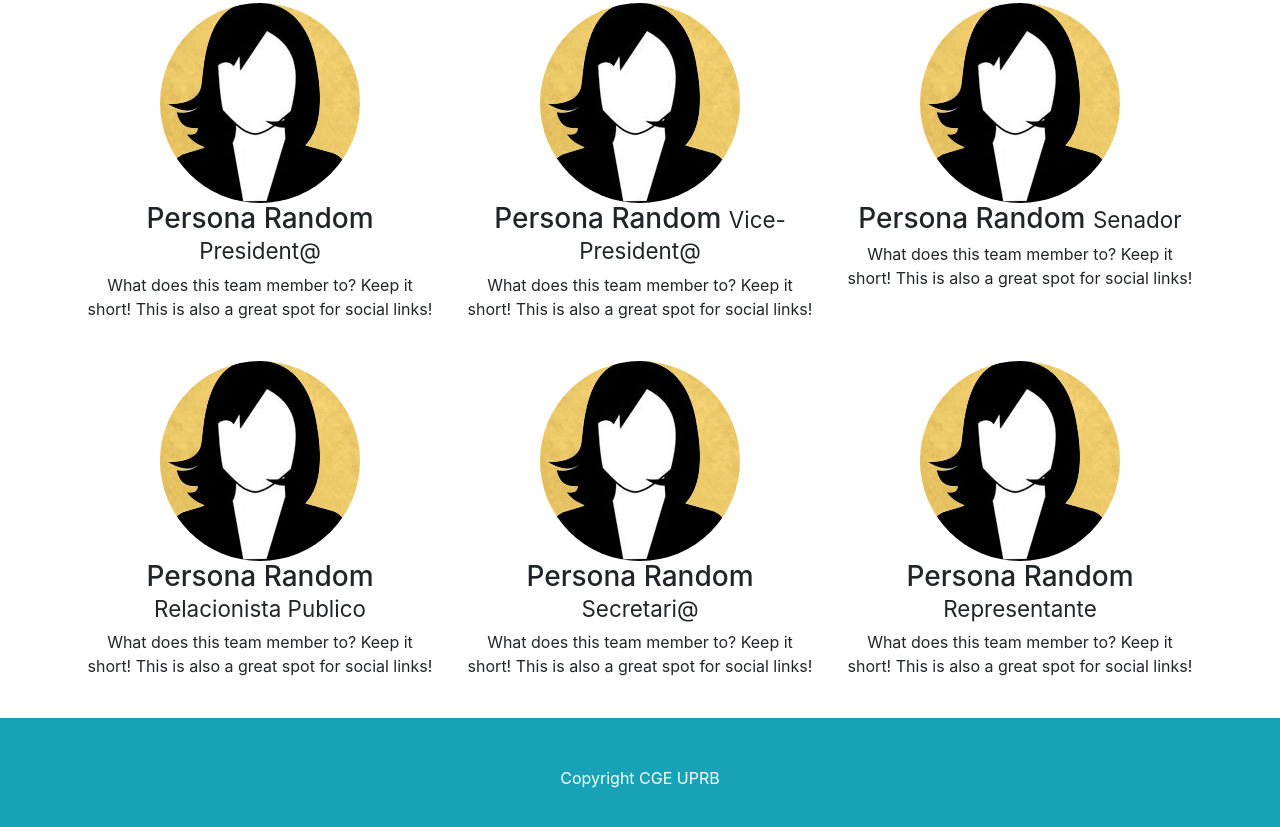
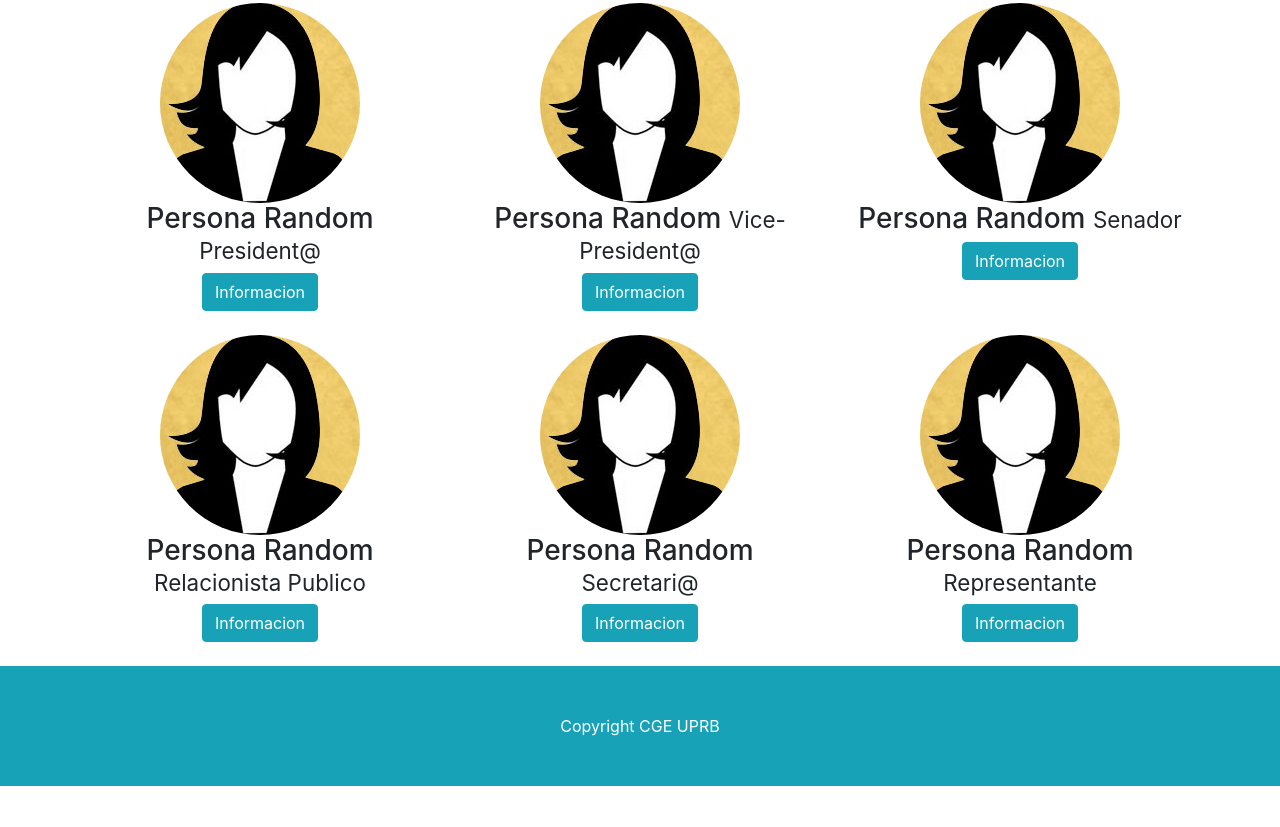
Before and after one commit to PapayaCarlos/papayacarlos.github.io, a website: page CGE/index.html in a window 1280 px wide. Shown: the part 435-1262 px from the top of the page. After the commit the page ends 1221 px from the top, so only its background shows below. Drawn offline with Linux system fonts and the light colour scheme.

Commit message:
Information Buttons

```diff
--- a/CGE/index.html
+++ b/CGE/index.html
@@ -85,21 +85,21 @@
                 <h3>Persona Random
                     <small>President@</small>
                 </h3>
-                <p>What does this team member to? Keep it short! This is also a great spot for social links!</p>
+                <button type="button" class="btn btn-info">Informacion</button>
             </div>
             <div class="animated fadeInLeft  col-lg-4 col-sm-6 text-center mb-4">
                 <img class="rounded-circle img-fluid d-block mx-auto" src="img/test.jpg" alt="">
                 <h3>Persona Random
                     <small>Vice-President@</small>
                 </h3>
-                <p>What does this team member to? Keep it short! This is also a great spot for social links!</p>
+                <button type="button" class="btn btn-info">Informacion</button>
             </div>
             <div class="animated fadeInLeft  col-lg-4 col-sm-6 text-center mb-4">
                 <img class="rounded-circle img-fluid d-block mx-auto" src="img/test.jpg" alt="">
                 <h3>Persona Random
                     <small>Senador</small>
                 </h3>
-                <p>What does this team member to? Keep it short! This is also a great spot for social links!</p>
+                <button type="button" class="btn btn-info">Informacion</button>
             </div>
 
             <div class="animated fadeInRight  col-lg-4 col-sm-6 text-center mb-4">
@@ -107,7 +107,7 @@
                 <h3>Persona Random
                     <small>Relacionista Publico</small>
                 </h3>
-                <p>What does this team member to? Keep it short! This is also a great spot for social links!</p>
+                <button type="button" class="btn btn-info">Informacion</button>
             </div>
 
             <div class="animated fadeInRight col-lg-4 col-sm-6 text-center mb-4">
@@ -115,7 +115,7 @@
                 <h3>Persona Random
                     <small>Secretari@</small>
                 </h3>
-                <p>What does this team member to? Keep it short! This is also a great spot for social links!</p>
+                <button type="button" class="btn btn-info">Informacion</button>
             </div>
             <div class="animated fadeInRight col-lg-4 col-sm-6 text-center mb-4">
                 <img class="rounded-circle img-fluid d-block mx-auto" src="img/test.jpg" alt="">
@@ -123,7 +123,7 @@
                     <small>Representante</small>
 
                 </h3>
-                <p>What does this team member to? Keep it short! This is also a great spot for social links!</p>
+                <button type="button" class="btn btn-info">Informacion</button>
             </div>
         </div>
 
```
